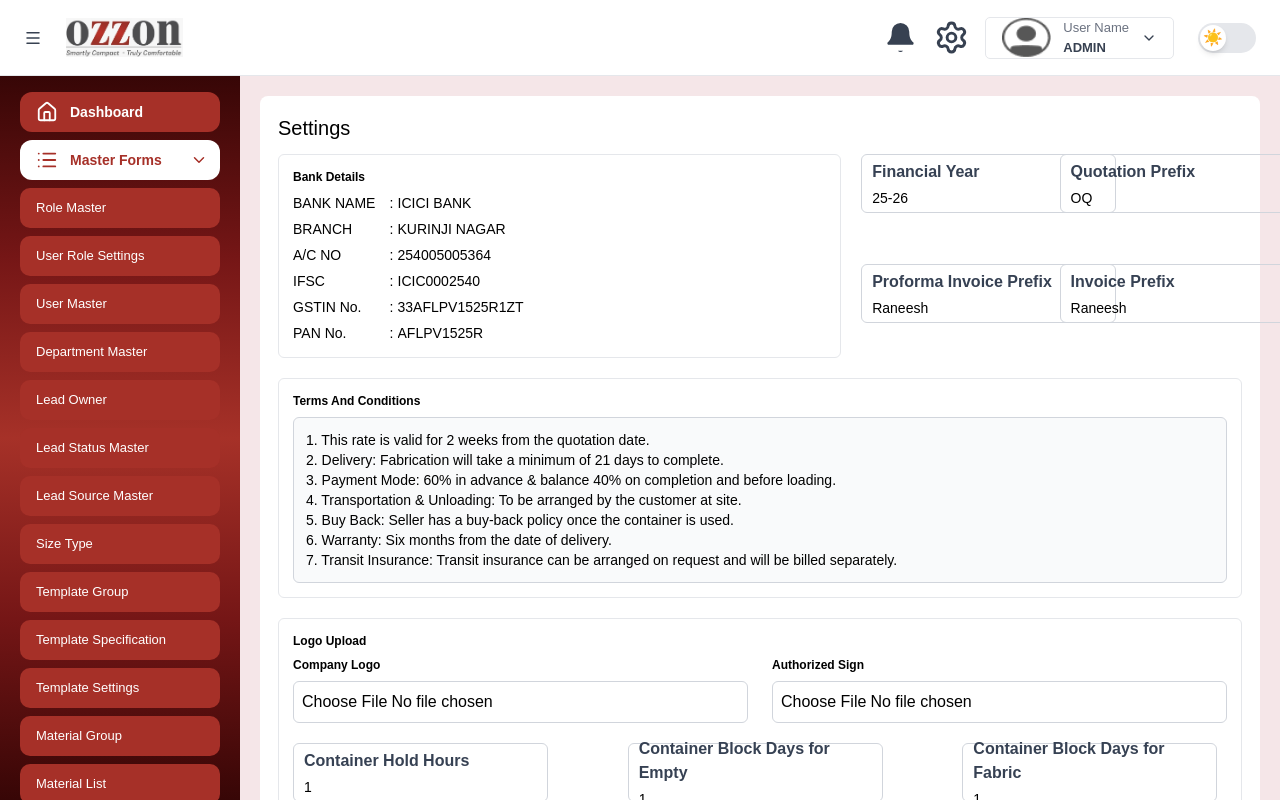
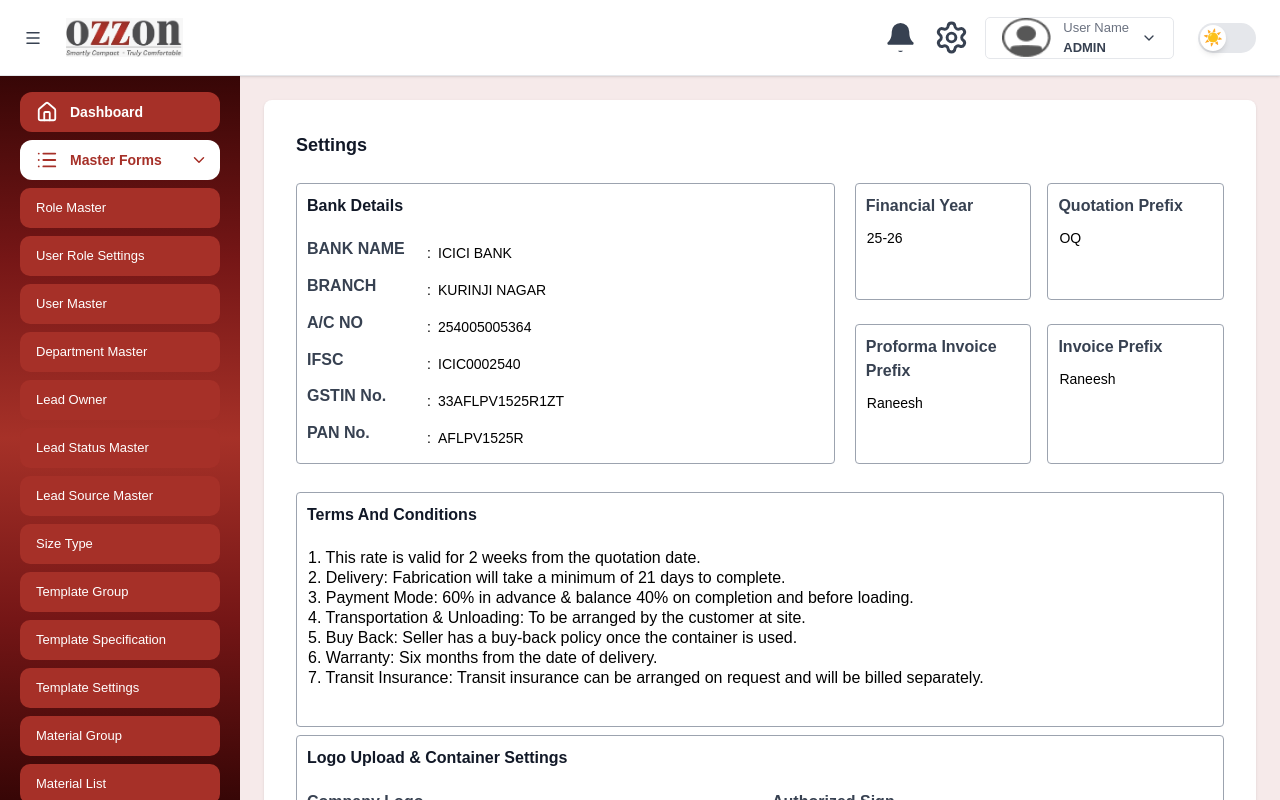
Before and after one commit to KavithaE09/ozzon-project, a React (Vite) app: page /Layout/Settings in a window 1280 px wide. Built offline with nearby package versions, Linux system fonts and the light colour scheme.

Commit message:
Settings changes

```diff
--- a/src/components/MasterForms/Settings.jsx
+++ b/src/components/MasterForms/Settings.jsx
@@ -24,32 +24,37 @@ export default function Settings() {
   const [containerblock, setContainerblock] = useState('1');
   const [containerfabric, setContainerfabric] = useState('1');
 
-  const terms = `1. This rate is valid for 2 weeks from the quotation date.
+  /* ===== IMAGE STATES ===== */
+  const [companyLogo, setCompanyLogo] = useState([]);
+  const [companyLogoPreviews, setCompanyLogoPreviews] = useState([]);
+  const [authorizedSign, setAuthorizedSign] = useState([]);
+  const [authorizedSignPreviews, setAuthorizedSignPreviews] = useState([]);
+  const [selectedImage, setSelectedImage] = useState(null);
+
+  const [terms, setTerms] = useState(`1. This rate is valid for 2 weeks from the quotation date.
 2. Delivery: Fabrication will take a minimum of 21 days to complete.
 3. Payment Mode: 60% in advance & balance 40% on completion and before loading.
 4. Transportation & Unloading: To be arranged by the customer at site.
 5. Buy Back: Seller has a buy-back policy once the container is used.
 6. Warranty: Six months from the date of delivery.
-7. Transit Insurance: Transit insurance can be arranged on request and will be billed separately.`;
+7. Transit Insurance: Transit insurance can be arranged on request and will be billed separately.`);
 
   return (
-    <div className="flex flex-col h-screen">
-      <div className="flex-1 mb-2.5 bg-[#f5e6e8] p-5 overflow-y-auto">
-        <div className="bg-white rounded-lg p-[18px] mb-2.5">
+    <div className="page-container">
+      <div className="main-section">
+        <div className="content-card">
+          <h3 className="page-title">Settings</h3>
 
-          <h3 className="text-xl mb-3">Settings</h3>
+          <div className="flex gap-5 mb-5 flex-col lg:flex-row">
 
-          {/* ===== TOP SECTION ===== */}
-          <div className="flex gap-5 mb-5">
 
-            {/* ===== BANK DETAILS ===== */}
-            <div className="flex-[1.4] border border-gray-200 text-base rounded-md p-3.5">
-              <Label>Bank Details</Label>
+            <div className="flex-[1.4] filter-grid-gray">
+              <div className="section-title">Bank Details</div>
 
               <div className="grid gap-1.5">
                 {bankDetails.map((item, i) => (
                   <div key={i} className="flex items-center text-sm">
-                    <span className="w-[120px] font-medium">{item.label}</span>
+                    <span className="w-[120px] font-medium filter-label">{item.label}</span>
                     <span className="w-2.5">:</span>
                     <input
                       value={item.value}
@@ -58,15 +63,15 @@ export default function Settings() {
                         updated[i].value = e.target.value;
                         setBankDetails(updated);
                       }}
-                      className="border-none outline-none text-sm w-full bg-transparent"
+                      className="filter-input flex-1"
                     />
                   </div>
                 ))}
               </div>
             </div>
 
-            {/* ===== RIGHT SIDE INPUTS ===== */}
-            <div className="flex-1 grid grid-cols-2 gap-4">
+
+            <div className="flex-1 grid grid-cols-1 md:grid-cols-2 gap-4">
               <FloatingInput label="Financial Year" value={financialYear} setValue={setFinancialYear} />
               <FloatingInput label="Quotation Prefix" value={quotationPrefix} setValue={setQuotationPrefix} />
               <FloatingInput label="Proforma Invoice Prefix" value={proformaPrefix} setValue={setProformaPrefix} />
@@ -74,25 +79,42 @@ export default function Settings() {
             </div>
           </div>
 
-          {/* ===== TERMS ===== */}
-          <div className="border border-gray-200 text-base rounded-md p-3.5 mb-5">
-            <Label>Terms And Conditions</Label>
-            <div className="border border-gray-300 rounded-md p-3 text-sm whitespace-pre-line bg-gray-50">
-              {terms}
-            </div>
+
+          <div className="filter-grid-gray mb-5">
+            <div className="section-title">Terms And Conditions</div>
+            <textarea
+              value={terms}
+              onChange={(e) => setTerms(e.target.value)}
+              className="multiline-field w-full min-h-[150px]"
+              rows={8}
+            />
           </div>
 
-          {/* ===== IMAGE UPLOAD + CONTAINER FIELDS ===== */}
-          <div className="border border-gray-200 text-base rounded-md p-3.5">
-            <Label>Logo Upload</Label>
 
-            <div className="flex gap-6 mb-5">
-              <UploadField label="Company Logo" />
-              <UploadField label="Authorized Sign" />
+          <div className="filter-grid-gray">
+            <div className="section-title">Logo Upload & Container Settings</div>
+
+            <div className="flex gap-6 mb-5 flex-col md:flex-row">
+              <UploadField
+                label="Company Logo"
+                images={companyLogo}
+                setImages={setCompanyLogo}
+                imagePreviews={companyLogoPreviews}
+                setImagePreviews={setCompanyLogoPreviews}
+                setSelectedImage={setSelectedImage}
+              />
+              <UploadField
+                label="Authorized Sign"
+                images={authorizedSign}
+                setImages={setAuthorizedSign}
+                imagePreviews={authorizedSignPreviews}
+                setImagePreviews={setAuthorizedSignPreviews}
+                setSelectedImage={setSelectedImage}
+              />
             </div>
 
             {/* CONTAINER FIELDS */}
-            <div className="grid grid-cols-3 gap-[70px]">
+            <div className="grid grid-cols-1 md:grid-cols-3 gap-4">
               <FloatingInput label="Container Hold Hours" value={container} setValue={setContainer} />
               <FloatingInput label="Container Block Days for Empty" value={containerblock} setValue={setContainerblock} />
               <FloatingInput label="Container Block Days for Fabric" value={containerfabric} setValue={setContainerfabric} />
@@ -100,8 +122,8 @@ export default function Settings() {
           </div>
 
           {/* ===== SAVE BUTTON ===== */}
-          <div className="flex justify-end mt-5">
-            <button className="bg-[#7f1d1d] text-white border-none py-2.5 px-8 rounded-md cursor-pointer hover:bg-[#991b1b] transition-colors">
+          <div className="btn-container">
+            <button className="btn-search">
               Save
             </button>
           </div>
@@ -117,37 +139,86 @@ export default function Settings() {
           <span>Back</span>
         </button>
       </div>
+
+      {/* IMAGE MODAL */}
+      {selectedImage && (
+        <div className="image-modal-overlay" onClick={() => setSelectedImage(null)}>
+          <div className="image-modal-content">
+            <img
+              src={selectedImage}
+              alt="Full view"
+              className="image-modal-img"
+            />
+            <button
+              onClick={() => setSelectedImage(null)}
+              className="image-modal-close"
+            >
+              ✕
+            </button>
+          </div>
+        </div>
+      )}
     </div>
   );
 }
 
-/* ================= COMPONENTS ================= */
-
 const FloatingInput = ({ label, value, setValue }) => (
-  <div className="w-[255px] h-[59px] border border-gray-300 rounded-md p-2 px-2.5 flex flex-col justify-center">
-    <span className="text-base font-bold text-gray-700 mb-1">
+  <div className="filter-grid-gray">
+    <label className="filter-label">
       {label}
-    </span>
+    </label>
     <input
       value={value}
       onChange={e => setValue(e.target.value)}
-      className="border-none outline-none text-sm bg-transparent"
+      className="filter-input"
     />
   </div>
 );
 
-const Label = ({ children }) => (
-  <div className="text-xs font-semibold mb-2">
-    {children}
-  </div>
-);
+const UploadField = ({ label, images, setImages, imagePreviews, setImagePreviews, setSelectedImage }) => {
 
-const UploadField = ({ label }) => (
-  <div className="flex-1">
-    <Label>{label}</Label>
-    <input
-      type="file"
-      className="w-full border border-gray-300 rounded-md p-2"
-    />
-  </div>
-);
+  const removeImage = (index) => {
+    setImages(prev => prev.filter((_, i) => i !== index));
+    setImagePreviews(prev => prev.filter((_, i) => i !== index));
+  };
+
+  return (
+    <div className="flex-1">
+      <label className="filter-label">{label}</label>
+      <input
+        type="file"
+        accept="image/*"
+        multiple
+        onChange={(e) => {
+          const files = Array.from(e.target.files);
+          const newPreviews = files.map(file => URL.createObjectURL(file));
+          setImages(prev => [...prev, ...files]);
+          setImagePreviews(prev => [...prev, ...newPreviews]);
+          e.target.value = null;
+        }}
+        className="file-input w-full"
+      />
+
+      {imagePreviews && imagePreviews.length > 0 && (
+        <div className="image-preview-container">
+          {imagePreviews.map((img, index) => (
+            <div key={index} className="image-preview-wrapper">
+              <img
+                src={img}
+                alt={`preview-${index}`}
+                onClick={() => setSelectedImage(img)}
+                className="image-preview"
+              />
+              <button
+                onClick={() => removeImage(index)}
+                className="image-remove-btn"
+              >
+                ✕
+              </button>
+            </div>
+          ))}
+        </div>
+      )}
+    </div>
+  );
+};
--- a/src/index.css
+++ b/src/index.css
@@ -294,6 +294,18 @@
   background-color: #1E293B;
   border: 1px solid #374151;
   border-right: 3px solid #2f22c3;
+}
+.filter-grid-gray {
+  background-color: white;
+  padding: 10px;
+  border-radius: 4px;
+  border: 1px solid #9CA3AF;
+  position: relative;
+  margin-bottom: 8px;
+}
+.dark .filter-grid-gray {
+  background-color: #1E293B;
+  border: 1px solid #374151;
 }
 .filter-label {
   display: block;
```
